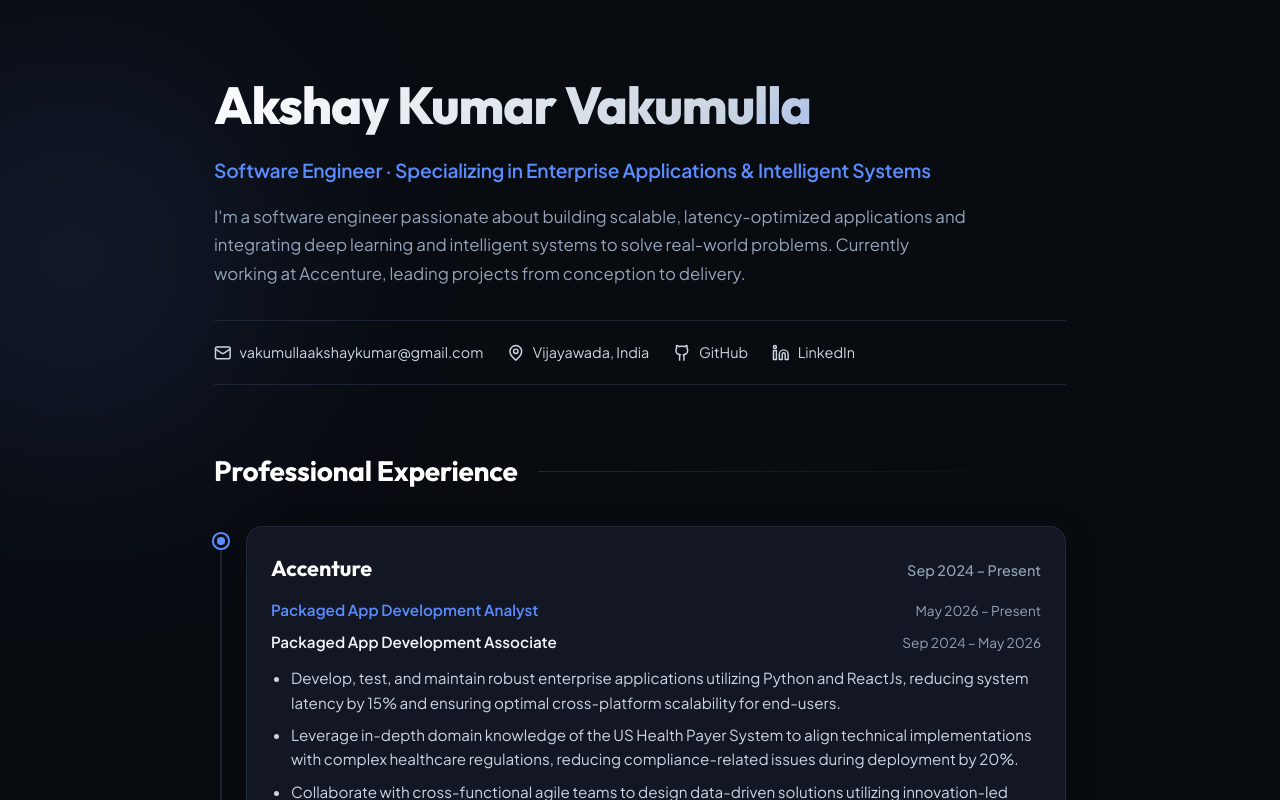
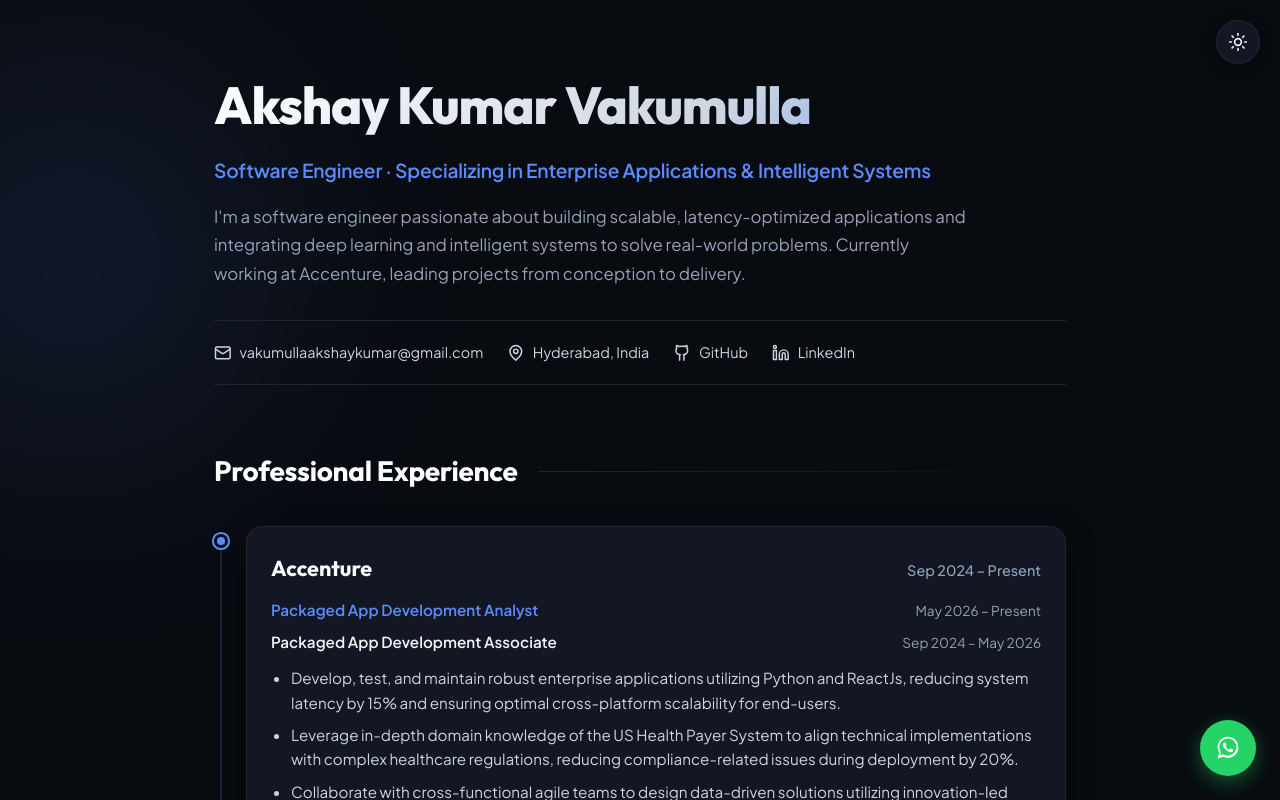
Before and after one commit to akshaykumar2609/personal-portfolio, a React (Vite) app in the folder packages/frontend/: page / in a window 1280 px wide. Shown: the top 800 px of the page. Built offline with nearby package versions, Linux system fonts and the light colour scheme; no server answers.

Commit message:
feat: update location to Hyderabad, add WhatsApp FAB, toggle theme, and comment project code link

```diff
--- a/packages/frontend/index.html
+++ b/packages/frontend/index.html
@@ -3,8 +3,18 @@
   <head>
     <meta charset="UTF-8" />
     <meta name="viewport" content="width=device-width, initial-scale=1.0" />
-    <title>Your Name — Portfolio</title>
-    <meta name="description" content="Personal portfolio of Your Name" />
+    <title>Akshay Kumar Vakumulla — Portfolio</title>
+    <meta name="description" content="Personal portfolio of Akshay Kumar Vakumulla — Software Engineer" />
+    <!-- No-flash theme: apply saved theme before paint -->
+    <script>
+      (function () {
+        try {
+          var t = localStorage.getItem('theme');
+          if (t !== 'light' && t !== 'dark') t = 'dark';
+          document.documentElement.setAttribute('data-theme', t);
+        } catch (e) {}
+      })();
+    </script>
   </head>
   <body>
     <div id="root"></div>
--- a/packages/frontend/src/App.tsx
+++ b/packages/frontend/src/App.tsx
@@ -1,5 +1,11 @@
 import { useEffect, useRef } from 'react';
 import { Projects } from './components/Projects';
+import { ThemeToggle } from './components/ThemeToggle';
+
+// Your WhatsApp number in international format, digits only (no + or spaces).
+// Example: India +91 98765 43210 -> '919876543210'. Replace with your real number.
+const WHATSAPP_NUMBER = '919876543210';
+const WHATSAPP_URL = `https://wa.me/${WHATSAPP_NUMBER}?text=${encodeURIComponent('Hi Akshay, I came from your portfolio!')}`;
 
 export default function App() {
   const containerRef = useRef<HTMLDivElement>(null);
@@ -24,6 +30,9 @@ export default function App() {
 
   return (
     <div ref={containerRef} className="portfolio-wrapper">
+      {/* Theme switch — fixed top-right via CSS */}
+      <ThemeToggle />
+
       {/* Background radial glow effects for rich dark aesthetics */}
       <div className="glow glow-1" aria-hidden="true"></div>
       <div className="glow glow-2" aria-hidden="true"></div>
@@ -43,9 +52,9 @@ export default function App() {
               <svg xmlns="http://www.w3.org/2000/svg" viewBox="0 0 24 24" fill="none" stroke="currentColor" strokeWidth="2" strokeLinecap="round" strokeLinejoin="round" className="icon"><rect x="2" y="4" width="20" height="16" rx="2" /><path d="m22 7-8.97 5.7a1.94 1.94 0 0 1-2.06 0L2 7" /></svg>
               vakumullaakshaykumar@gmail.com
             </a>
-            <a href="https://www.google.com/maps/place/Vijayawada,+Andhra+Pradesh,+India" target="_blank" rel="noreferrer" className="contact-item" title="View location on Google Maps">
+            <a href="https://www.google.com/maps/place/Hyderabad,+Telangana,+India" target="_blank" rel="noreferrer" className="contact-item" title="View location on Google Maps">
               <svg xmlns="http://www.w3.org/2000/svg" viewBox="0 0 24 24" fill="none" stroke="currentColor" strokeWidth="2" strokeLinecap="round" strokeLinejoin="round" className="icon"><path d="M20 10c0 6-8 12-8 12s-8-6-8-12a8 8 0 0 1 16 0Z" /><circle cx="12" cy="10" r="3" /></svg>
-              Vijayawada, India
+              Hyderabad, India
             </a>
             <a href="https://github.com/akshaykumar2609" target="_blank" rel="noreferrer" className="contact-item" title="GitHub Profile">
               <svg xmlns="http://www.w3.org/2000/svg" viewBox="0 0 24 24" fill="none" stroke="currentColor" strokeWidth="2" strokeLinecap="round" strokeLinejoin="round" className="icon"><path d="M15 22v-4a4.8 4.8 0 0 0-1-3.5c3 0 6-2 6-5.5.08-1.25-.27-2.48-1-3.5.28-1.15.28-2.35 0-3.5 0 0-1 0-3 1.5-2.64-.5-5.36-.5-8 0C6 2 5 2 5 2c-.3 1.15-.3 2.35 0 3.5A5.403 5.403 0 0 0 4 9c0 3.5 3 5.5 6 5.5-.39.49-.68 1.05-.85 1.65-.17.6-.22 1.23-.15 1.85v4" /></svg>
@@ -179,6 +188,20 @@ export default function App() {
         <footer className="footer">
           <p className="muted">© {new Date().getFullYear()} Akshay Kumar Vakumulla. Built with React, Hono, Supabase &amp; Sentry.</p>
         </footer>
+
+        {/* Floating WhatsApp chat button — fixed bottom-right via CSS */}
+        <a
+          href={WHATSAPP_URL}
+          target="_blank"
+          rel="noreferrer"
+          className="whatsapp-fab"
+          aria-label="Chat with me on WhatsApp"
+          title="Chat with me on WhatsApp"
+        >
+          <svg xmlns="http://www.w3.org/2000/svg" viewBox="0 0 32 32" fill="currentColor" aria-hidden="true">
+            <path d="M16.04 4C9.93 4 5 8.93 5 15.04c0 2.13.6 4.16 1.74 5.91L5 27l6.16-1.62a10.9 10.9 0 0 0 4.88 1.16h.01c6.11 0 11.04-4.93 11.04-11.04C27.09 8.93 22.16 4 16.04 4zm0 20.16h-.01a9.06 9.06 0 0 1-4.62-1.27l-.33-.2-3.65.96.97-3.56-.24-.34a9.03 9.03 0 0 1-1.39-4.81c0-5 4.07-9.07 9.07-9.07 2.42 0 4.7.94 6.42 2.66a9.03 9.03 0 0 1 2.66 6.42c0 5-4.07 9.05-9.05 9.05zm5.02-6.78c-.27-.14-1.6-.79-1.85-.88-.25-.09-.43-.14-.61.14-.18.27-.7.88-.86 1.06-.16.18-.32.2-.59.07-.27-.14-1.15-.43-2.19-1.37-.81-.73-1.36-1.64-1.52-1.91-.16-.27-.02-.42.12-.55.13-.13.27-.34.41-.5.14-.16.18-.27.27-.45.09-.18.05-.34-.02-.48-.07-.14-.61-1.47-.84-2.01-.22-.53-.45-.46-.61-.47-.16-.01-.35-.01-.54-.01a1.03 1.03 0 0 0-.74.35c-.25.27-.97.95-.97 2.32 0 1.37.99 2.69 1.13 2.88.14.18 1.94 2.96 4.7 4.15.66.28 1.17.45 1.57.58.66.21 1.26.18 1.74.11.53-.08 1.6-.65 1.83-1.28.23-.63.23-1.17.16-1.28-.07-.11-.25-.18-.52-.32z" />
+          </svg>
+        </a>
       </main>
     </div>
   );
--- a/packages/frontend/src/components/Projects.tsx
+++ b/packages/frontend/src/components/Projects.tsx
@@ -71,8 +71,19 @@ export function Projects() {
             ))}
           </div>
           <div className="links">
-            {p.url && <a href={p.url} target="_blank" rel="noreferrer">Live</a>}
-            {p.repo && <a href={p.repo} target="_blank" rel="noreferrer">Code</a>}
+            {p.url && (
+              <a href={p.url} target="_blank" rel="noreferrer">
+                <svg xmlns="http://www.w3.org/2000/svg" viewBox="0 0 24 24" fill="none" stroke="currentColor" strokeWidth="2" strokeLinecap="round" strokeLinejoin="round" className="link-icon"><path d="M18 13v6a2 2 0 0 1-2 2H5a2 2 0 0 1-2-2V8a2 2 0 0 1 2-2h6" /><path d="M15 3h6v6" /><path d="M10 14 21 3" /></svg>
+                Live
+              </a>
+            )}
+            {/* p.repo link commented out per requirements
+            {p.repo && (
+              <a href={p.repo} target="_blank" rel="noreferrer">
+                <svg xmlns="http://www.w3.org/2000/svg" viewBox="0 0 24 24" fill="none" stroke="currentColor" strokeWidth="2" strokeLinecap="round" strokeLinejoin="round" className="link-icon"><path d="M15 22v-4a4.8 4.8 0 0 0-1-3.5c3 0 6-2 6-5.5.08-1.25-.27-2.48-1-3.5.28-1.15.28-2.35 0-3.5 0 0-1 0-3 1.5-2.64-.5-5.36-.5-8 0C6 2 5 2 5 2c-.3 1.15-.3 2.35 0 3.5A5.403 5.403 0 0 0 4 9c0 3.5 3 5.5 6 5.5-.39.49-.68 1.05-.85 1.65-.17.6-.22 1.23-.15 1.85v4" /></svg>
+                Code
+              </a>
+            )} */}
           </div>
         </li>
       ))}
--- /dev/null
+++ b/packages/frontend/src/components/ThemeToggle.tsx
@@ -0,0 +1,52 @@
+import { useEffect, useState } from 'react';
+
+type Theme = 'dark' | 'light';
+
+function getInitialTheme(): Theme {
+  try {
+    const stored = localStorage.getItem('theme');
+    if (stored === 'light' || stored === 'dark') return stored;
+  } catch {
+    /* ignore */
+  }
+  return 'dark';
+}
+
+export function ThemeToggle() {
+  const [theme, setTheme] = useState<Theme>(getInitialTheme);
+
+  useEffect(() => {
+    document.documentElement.setAttribute('data-theme', theme);
+    try {
+      localStorage.setItem('theme', theme);
+    } catch {
+      /* ignore */
+    }
+  }, [theme]);
+
+  const toggle = () => setTheme((t) => (t === 'dark' ? 'light' : 'dark'));
+  const next = theme === 'dark' ? 'light' : 'dark';
+
+  return (
+    <button
+      type="button"
+      className="theme-toggle"
+      onClick={toggle}
+      aria-label={`Switch to ${next} mode`}
+      title={`Switch to ${next} mode`}
+    >
+      {theme === 'dark' ? (
+        // Sun icon (shown in dark mode -> switch to light)
+        <svg xmlns="http://www.w3.org/2000/svg" viewBox="0 0 24 24" fill="none" stroke="currentColor" strokeWidth="2" strokeLinecap="round" strokeLinejoin="round">
+          <circle cx="12" cy="12" r="4" />
+          <path d="M12 2v2M12 20v2M4.93 4.93l1.41 1.41M17.66 17.66l1.41 1.41M2 12h2M20 12h2M6.34 17.66l-1.41 1.41M19.07 4.93l-1.41 1.41" />
+        </svg>
+      ) : (
+        // Moon icon (shown in light mode -> switch to dark)
+        <svg xmlns="http://www.w3.org/2000/svg" viewBox="0 0 24 24" fill="none" stroke="currentColor" strokeWidth="2" strokeLinecap="round" strokeLinejoin="round">
+          <path d="M21 12.79A9 9 0 1 1 11.21 3 7 7 0 0 0 21 12.79z" />
+        </svg>
+      )}
+    </button>
+  );
+}
--- a/packages/frontend/src/index.css
+++ b/packages/frontend/src/index.css
@@ -497,3 +497,117 @@ a.contact-item:hover {
     gap: 0.75rem;
   }
 }
+
+/* Project link icons */
+.links a .link-icon {
+  width: 1rem;
+  height: 1rem;
+}
+
+/* Theme toggle (fixed top-right) */
+.theme-toggle {
+  position: fixed;
+  top: 1.25rem;
+  right: 1.25rem;
+  z-index: 200;
+  width: 44px;
+  height: 44px;
+  border-radius: 50%;
+  border: 1px solid var(--border);
+  background: var(--card);
+  color: var(--fg);
+  display: inline-flex;
+  align-items: center;
+  justify-content: center;
+  cursor: pointer;
+  box-shadow: 0 4px 16px rgba(0, 0, 0, 0.25);
+  transition: transform 0.2s ease, border-color 0.2s ease, color 0.2s ease;
+}
+.theme-toggle:hover {
+  transform: translateY(-2px);
+  border-color: var(--border-hover);
+  color: var(--accent);
+}
+.theme-toggle svg {
+  width: 1.25rem;
+  height: 1.25rem;
+}
+
+/* WhatsApp floating chat button (fixed bottom-right) */
+.whatsapp-fab {
+  position: fixed;
+  bottom: 1.5rem;
+  right: 1.5rem;
+  z-index: 200;
+  width: 56px;
+  height: 56px;
+  border-radius: 50%;
+  background: #25D366;
+  color: #ffffff;
+  display: inline-flex;
+  align-items: center;
+  justify-content: center;
+  box-shadow: 0 6px 20px rgba(37, 211, 102, 0.4);
+  transition: transform 0.2s ease, box-shadow 0.2s ease;
+}
+.whatsapp-fab:hover {
+  transform: translateY(-3px) scale(1.05);
+  box-shadow: 0 10px 26px rgba(37, 211, 102, 0.5);
+}
+.whatsapp-fab svg {
+  width: 30px;
+  height: 30px;
+}
+
+/* Light theme overrides */
+[data-theme="light"] {
+  --bg: #f4f6fb;
+  --fg: #0f172a;
+  --muted: #64748b;
+  --accent: #3b6fff;
+  --accent-glow: rgba(59, 111, 255, 0.18);
+  --card: #ffffff;
+  --border: rgba(148, 163, 184, 0.45);
+  --border-hover: rgba(59, 111, 255, 0.45);
+}
+[data-theme="light"] body {
+  background: var(--bg);
+  color: var(--fg);
+}
+[data-theme="light"] h2 {
+  color: #0f172a;
+}
+[data-theme="light"] h1.name {
+  background: linear-gradient(135deg, #0f172a 0%, #475569 60%, var(--accent) 100%);
+  -webkit-background-clip: text;
+  -webkit-text-fill-color: transparent;
+}
+[data-theme="light"] .bio,
+[data-theme="light"] .contact-item,
+[data-theme="light"] .projects .card p,
+[data-theme="light"] .bullets li,
+[data-theme="light"] .degree,
+[data-theme="light"] .score,
+[data-theme="light"] .cert-list li,
+[data-theme="light"] .role {
+  color: #334155;
+}
+[data-theme="light"] .projects .card h3,
+[data-theme="light"] .timeline-header h3,
+[data-theme="light"] .skill-card h3,
+[data-theme="light"] .cert-card h3,
+[data-theme="light"] .edu-header h3 {
+  color: #0f172a;
+}
+[data-theme="light"] .tag {
+  color: #2f5fd0;
+}
+[data-theme="light"] .timeline-badge {
+  border-color: var(--bg);
+}
+[data-theme="light"] .card {
+  box-shadow: 0 8px 32px 0 rgba(15, 23, 42, 0.08);
+}
+[data-theme="light"] .card:hover {
+  box-shadow: 0 12px 40px 0 rgba(15, 23, 42, 0.12), 0 0 15px 0 var(--accent-glow);
+}
```
